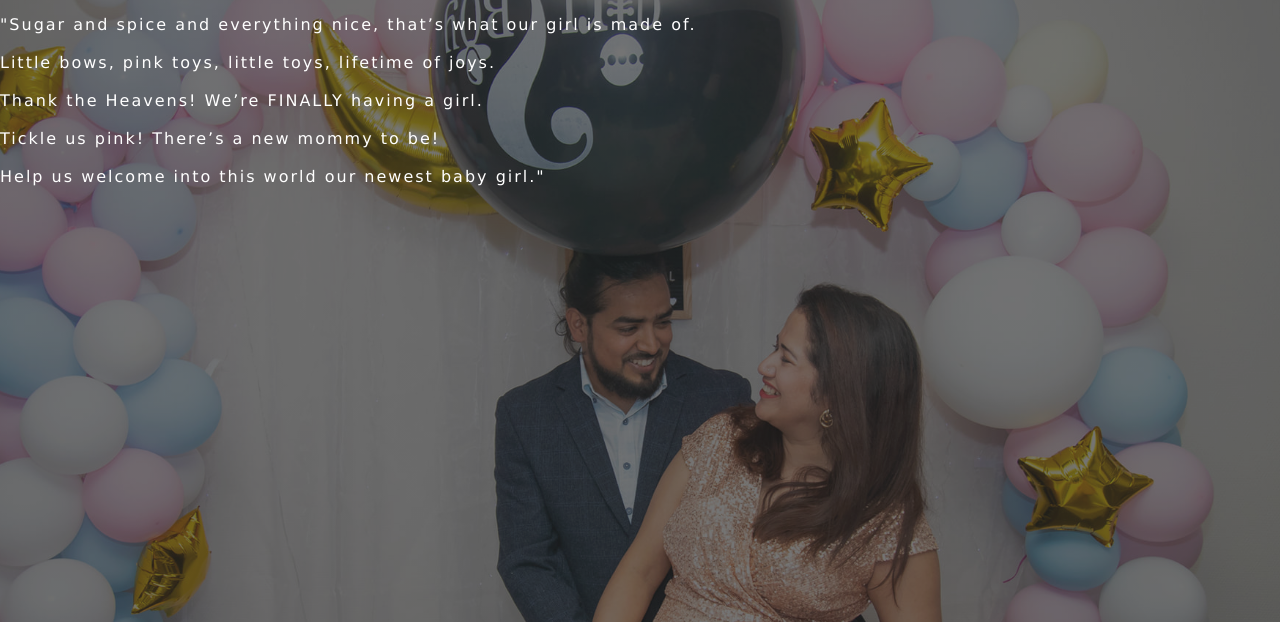
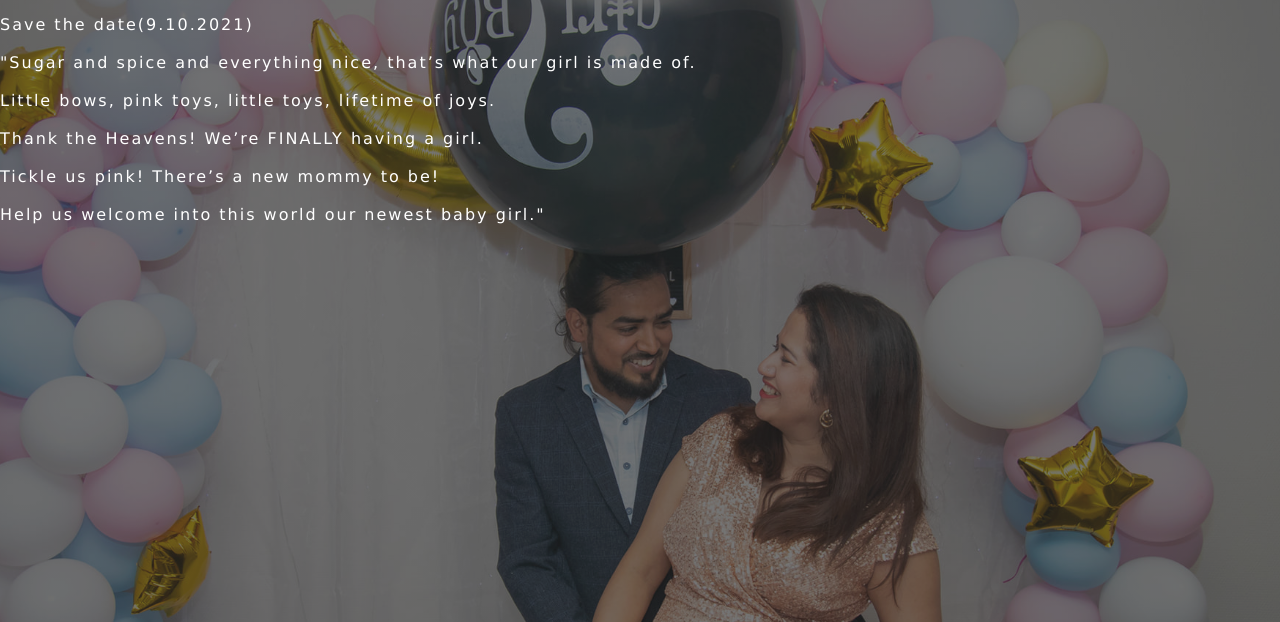
Before and after one commit to pratimaNeupane/pratimaNeupane.github.io, a plain HTML site: page index.html in a window 1280 px wide. Shown: the part 178-800 px from the top of the page. Drawn offline with Linux system fonts and the light colour scheme.

Commit message:
fix errors

```diff
--- a/index.html
+++ b/index.html
@@ -21,7 +21,7 @@
  </div>
  <div class="content">
  <h1>Let´s Celebrate</h1><br>
-    <p class="par">"Sugar and spice and everything nice, that’s what our girl is made of.<br><br>Little bows, pink toys, little toys, lifetime of joys.<br><br>Thank the Heavens! We’re FINALLY having a girl.<br><br>
+    <p class="par">Save the date(9.10.2021)<br><br>"Sugar and spice and everything nice, that’s what our girl is made of.<br><br>Little bows, pink toys, little toys, lifetime of joys.<br><br>Thank the Heavens! We’re FINALLY having a girl.<br><br>
 Tickle us pink! There’s a new mommy to be!<br><br>Help us welcome into this world our newest baby girl."</p>
 </div>
      </div>
```
